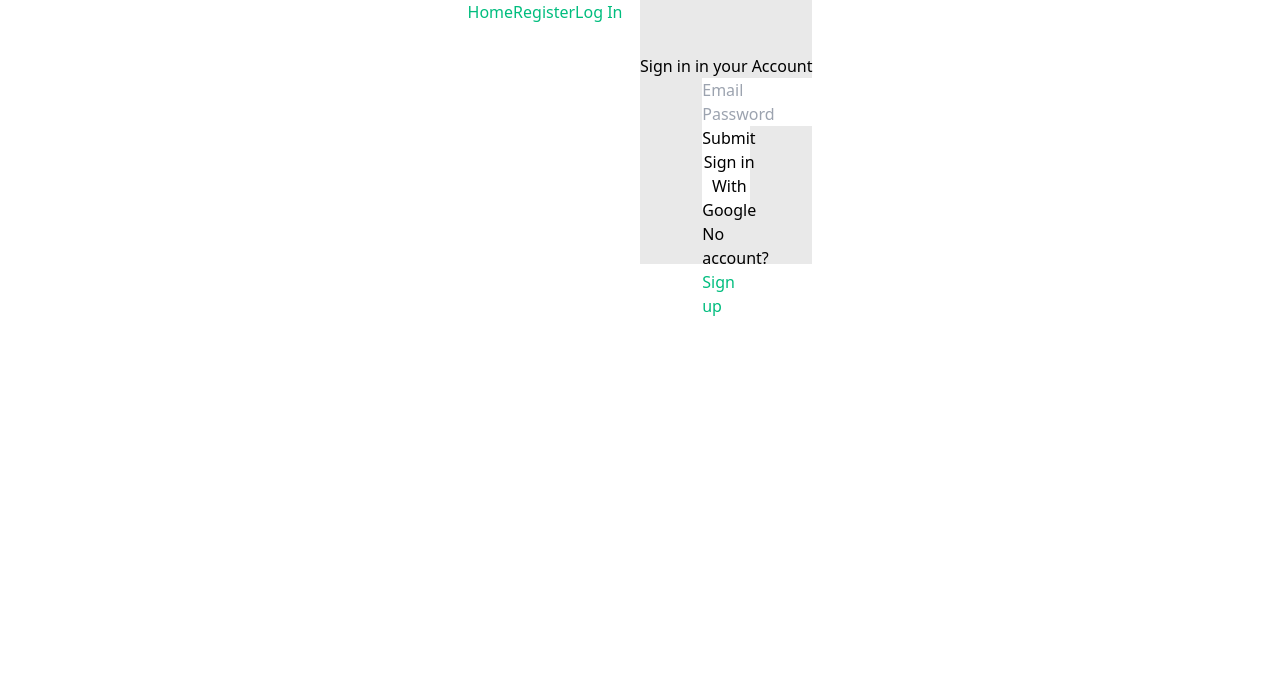
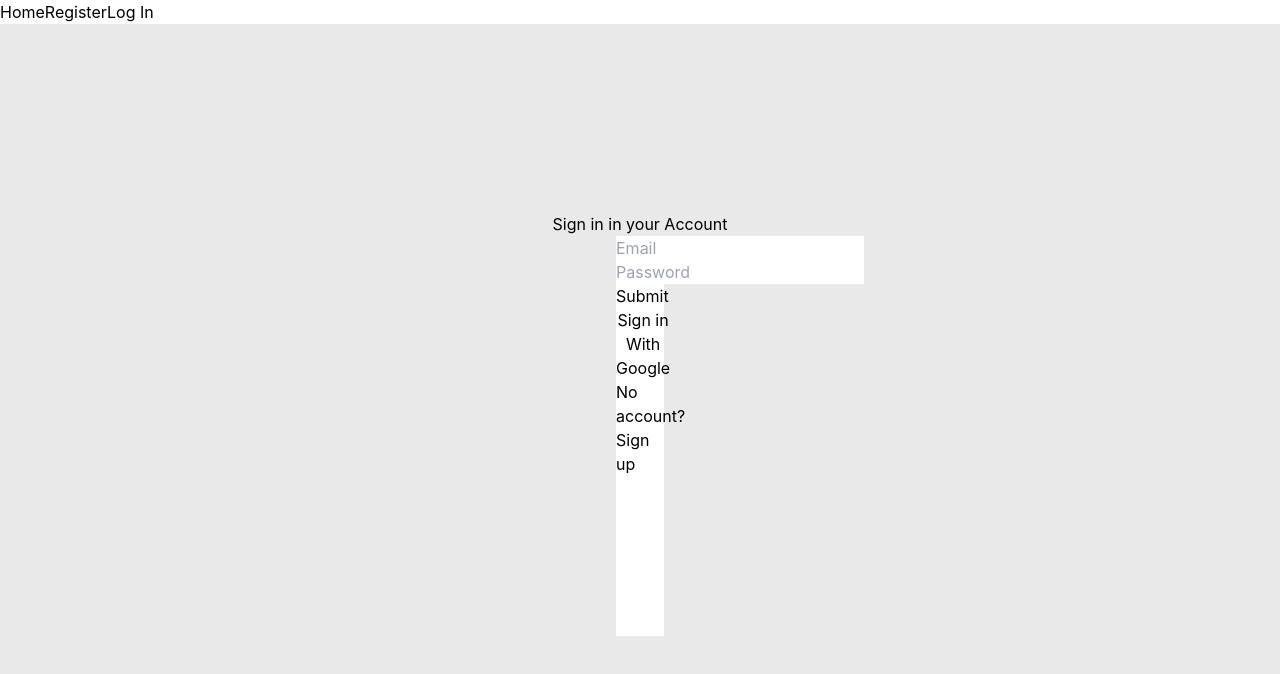
Before and after one commit to Elisa-cf/invoice-app, a Vue app: page /signin in a window 1280 px wide. Shown: the top 674 px of the page. Built offline with nearby package versions, Linux system fonts and the light colour scheme; no server answers.

Commit message:
add general css style

```diff
--- a/src/assets/tailwind.css
+++ b/src/assets/tailwind.css
@@ -2,36 +2,25 @@
 @tailwind components;
 @tailwind utilities;
 
-#app {
-  max-width: 1280px;
-  margin: 0 auto;
-  padding: 2rem;
-
-  font-weight: normal;
+*,
+::after,
+::before {
+  margin: 0;
+  padding: 0;
+  box-sizing: border-box;
+}
+body {
+  font-family: -apple-system, BlinkMacSystemFont, Segoe UI, Roboto, Oxygen,
+    Ubuntu, Cantarell, Open Sans, Helvetica Neue, sans-serif;
 }
 
-a,
-.green {
+ul {
+  list-style-type: none;
+}
+a {
   text-decoration: none;
-  color: hsla(160, 100%, 37%, 1);
-  transition: 0.4s;
 }
 
-@media (hover: hover) {
-  a:hover {
-    background-color: hsla(160, 100%, 37%, 0.2);
-  }
+button {
+  cursor: pointer;
 }
-
-@media (min-width: 1024px) {
-  body {
-    display: flex;
-    place-items: center;
-  }
-
-  #app {
-    display: grid;
-    grid-template-columns: 1fr 1fr;
-    padding: 0 2rem;
-  }
-}
--- a/src/views/SignIn.vue
+++ b/src/views/SignIn.vue
@@ -1,6 +1,6 @@
 <template>
   <div
-    class="bg-[#E9E9E9] h-full w-full flex flex-col justify-center items-center"
+    class="bg-[#E9E9E9] h-screen w-screen flex flex-col justify-center items-center"
   >
     <h1>Sign in in your Account</h1>
     <div class="bg-white h-1/2 w-12">
```
